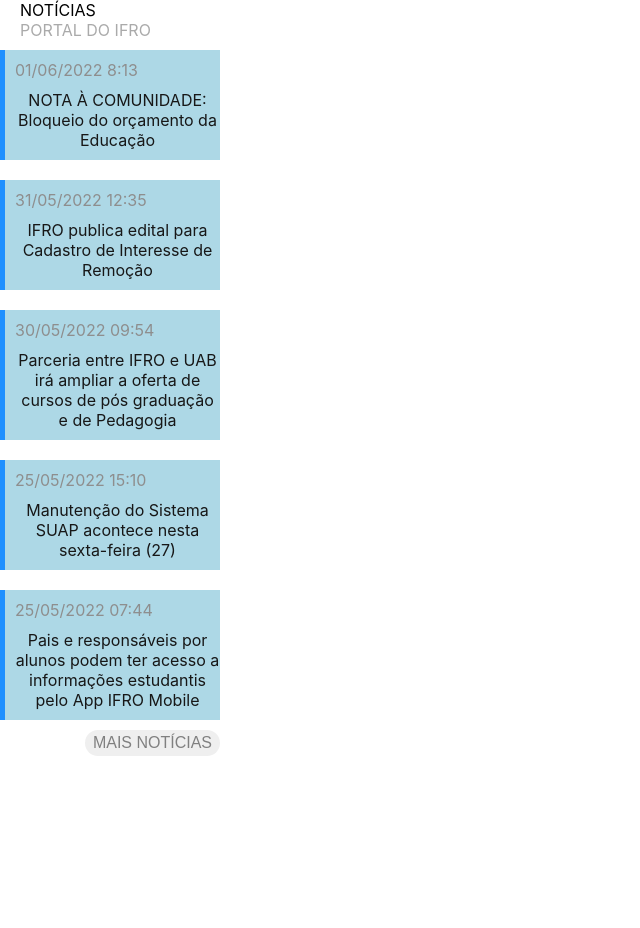
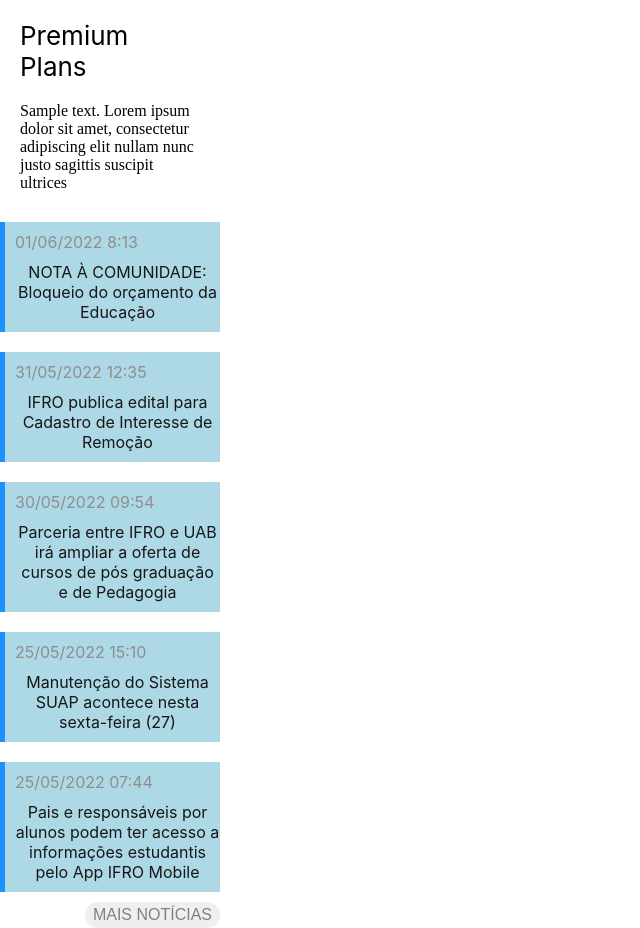
Before and after one commit to Alamartins/menu-suap, a React (Vite) app: page / in a window 1280 px wide. Shown: the whole page, without its empty margins (0-640 px from the left). Before the commit the page ends 800 px from the top, so only its background shows below. Built offline with nearby package versions, Linux system fonts and the light colour scheme; the HTML template or start-up script is replaced by a standard one.

Commit message:
Adicionando componente Title

```diff
--- a/src/Title.css
+++ b/src/Title.css
@@ -1,6 +1,13 @@
 .title, .subtitle {
-    margin: 0 0 0 20px;
+    margin:20px;
+
 }
 .subtitle{
-    color: #aaa;
+    color: black;
+    font-size: 16px;
+    font-family: Heveltica;
 }
+.title{
+    color: black;
+    font-size: 26px;
+}
--- a/src/Title.jsx
+++ b/src/Title.jsx
@@ -2,8 +2,8 @@ import "./Title.css";
 function Title(){
     return(
         <div>
-            <p className="title">NOTÍCIAS</p>
-            <p className="subtitle">PORTAL DO IFRO</p>
+            <p className="title">Premium Plans</p>
+            <p className="subtitle">Sample text. Lorem ipsum dolor sit amet, consectetur adipiscing elit nullam nunc justo sagittis suscipit ultrices</p>
         </div>
     );
 }
```
